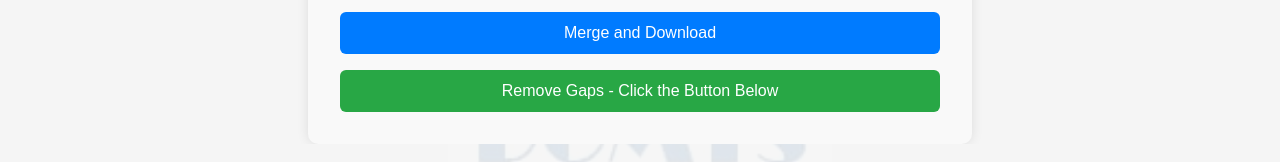
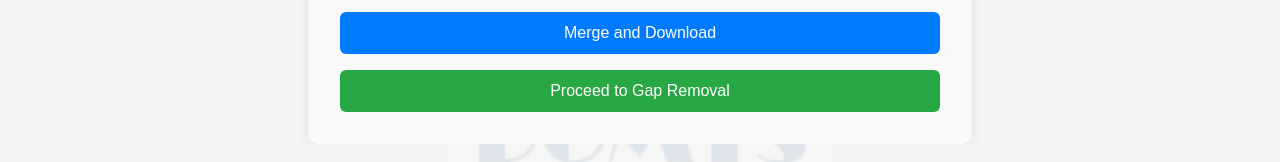
Before and after one commit to MoinRauf/dgmts-monitoring, a React (Vite) app in the folder dgmts-monitoring/: page /MergeTracks in a window 1280 px wide. Shown: the part 475-637 px from the top of the page. Built offline with nearby package versions, Linux system fonts and the light colour scheme.

Commit message:
update text

```diff
--- a/dgmts-monitoring/src/components/MergeTracks.tsx
+++ b/dgmts-monitoring/src/components/MergeTracks.tsx
@@ -217,7 +217,8 @@ const TrackMerger: React.FC = () => {
             cursor: "pointer",
           }}
         >
-          Remove Gaps - Click the Button Below
+          Proceed to Gap Removal
+
         </button>
       </div>
     </>
```
